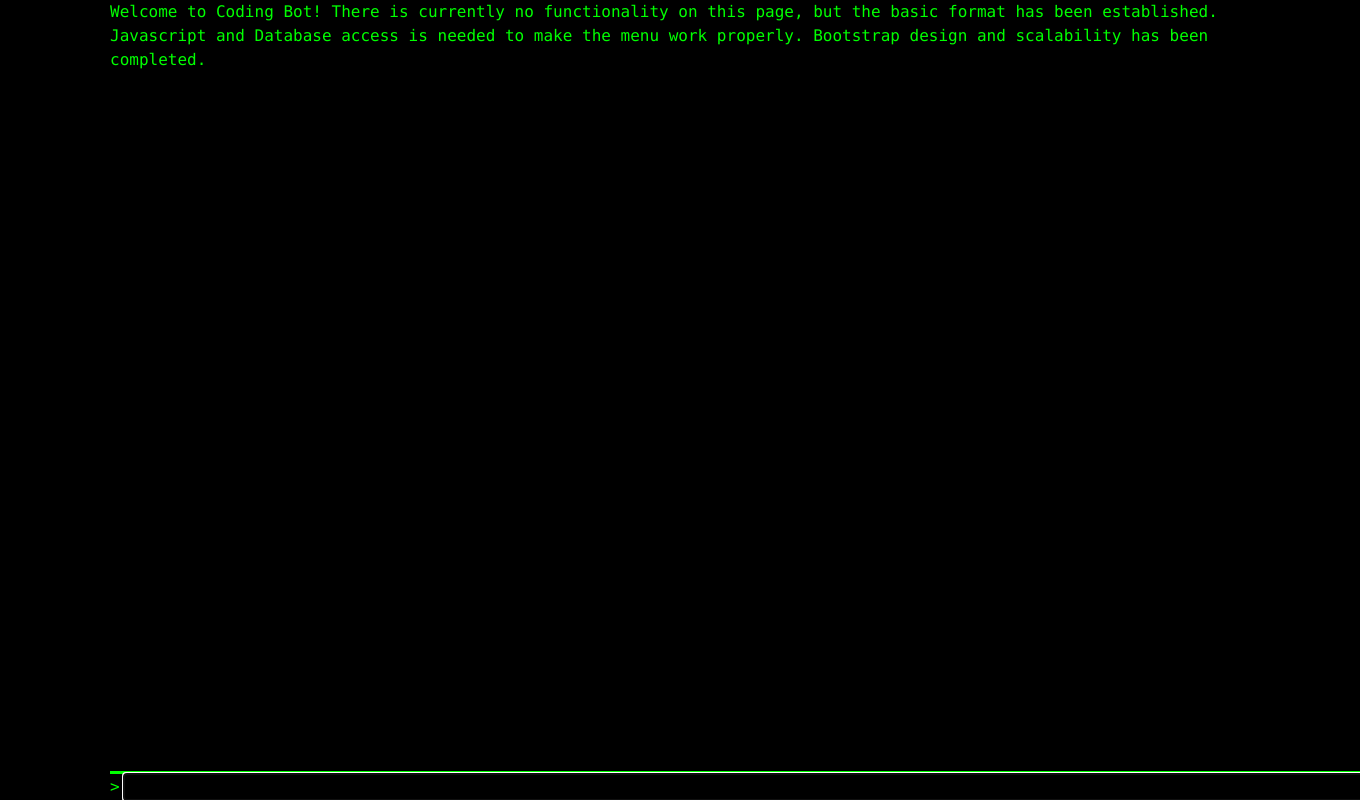
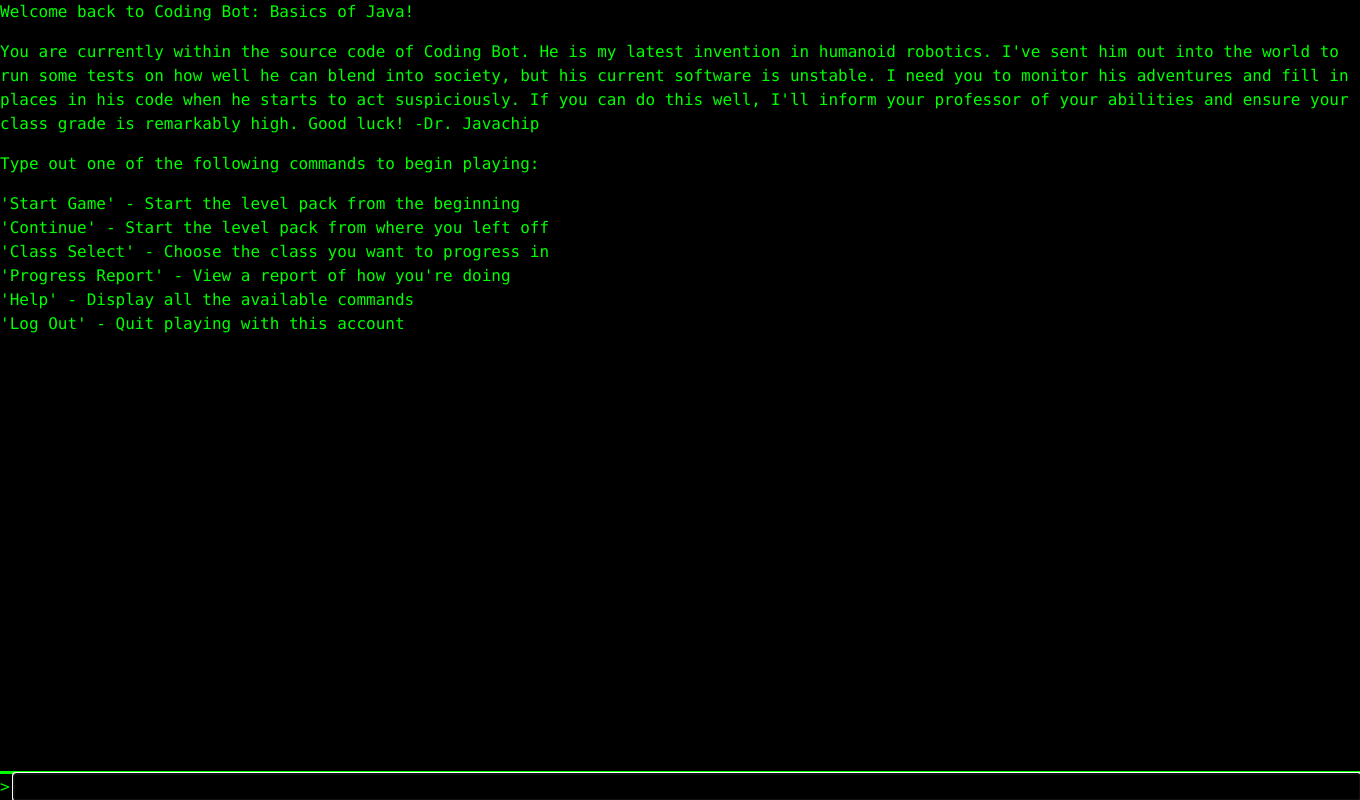
Before and after one commit to TheNinerSix/Coding-Bot, a Django app: page /student in a window 1360 px wide; the page is wider, and only the part inside the window is pictured. Run offline with Django 3.2, Linux system fonts and the light colour scheme; some libraries are stand-ins or nearby versions.

Commit message:
CSS Functionality Updates
Changed the CSS and HTML for index, register, studentGame, and studentMenu. Prior to now, the student pages didn't display the information properly for user functionality. Fixed focus colors on index and register.

```diff
--- a/CodingBotSite/accounts_app/static/accounts/controlOperations.js
+++ b/CodingBotSite/accounts_app/static/accounts/controlOperations.js
@@ -109,7 +109,6 @@ $(function(){
 function editClass() {
     document.getElementById("professorView").innerHTML =
     `
-              <h1>Edit Class 1</h1>
            <form action="professor.html" method="post" target="_self">
             <div class="form-group row">
                 <span class="col-sm-6">Class Name</span>
@@ -246,3 +245,7 @@ $(function(){
     </div>
     `
 }
+
+function menuCommands() {
+
+}
--- a/CodingBotSite/accounts_app/static/accounts/style.css
+++ b/CodingBotSite/accounts_app/static/accounts/style.css
@@ -14,7 +14,7 @@ body {
 .btn-outline-success {
 	display: block;
 	border-color: lime;
-	color: grey;
+	color: lime;
 	margin-left: auto;
 	margin-right: auto;
 	margin-bottom: 10px;
@@ -34,7 +34,7 @@ body {
 }
 
 /* override bootstrap css */
-.form-control {
+.form-control, .form-control:focus {
 	background-color: black;
 	color: lime;
 	font-family: "Lucida Console", Monaco, Monospace;
@@ -62,6 +62,25 @@ body {
 
 /* ID Styles ================================================================================================= */
 
+/*Container for the entire page*/
+#page {
+	max-width: none;
+}
+
+/*Holds content and commandLine*/
+#game {
+	display: block;
+	position: relative;
+	height: 100vh;
+}
+
+/*Display text for StudentMenu*/
+#contentLine {
+	position: relative;
+	overflow: auto;
+	height: calc(100% - 29px);
+}
+
 /* command line input field */
 #commandLine {
 	background-color: black;
@@ -72,15 +91,15 @@ body {
 
 /* command line input field */
 #inputLine {
-	position: absolute;
+	position: relative;
 	display: table;
 	border-top-style: solid;
 	width: 100%;
-	bottom: 0px;
 }
 
 /* set > size to text-size */
 #inputLine span {
+	background-color: black;
 	width: 14px;
 }
 
--- a/CodingBotSite/accounts_app/templates/accounts/index.html
+++ b/CodingBotSite/accounts_app/templates/accounts/index.html
@@ -24,7 +24,7 @@
 		<input class="form-control" type="email" name="email" placeholder="Email">
 		<input class="form-control" type="password" name="password" placeholder="Password">
 	</div>
-	<button type="submit" class="btn btn-outline-success">Submit</button>
+	<button type="submit" class="btn btn-outline-success">> Submit <</button>
 	</form>
 	<!--Links back to the registration page-->
 	<p id="toRegister">Are you a student and don't have an account? <a href="{% url 'register' %}">Register here!</a></p>
--- a/CodingBotSite/accounts_app/templates/accounts/register.html
+++ b/CodingBotSite/accounts_app/templates/accounts/register.html
@@ -33,7 +33,7 @@
 			</div>
 			<div class="col-sm-1"></div>
 		</div>
-		<button id="submit" type="submit" class="btn btn-outline-success">Submit</button>
+		<button id="submit" type="submit" class="btn btn-outline-success">> Submit <</button>
 	</form>
 </div>
 </body>
--- a/CodingBotSite/accounts_app/templates/accounts/studentMenu.html
+++ b/CodingBotSite/accounts_app/templates/accounts/studentMenu.html
@@ -14,15 +14,24 @@
 </head>
 <body>
 <!--Container for bootstrap organization-->
-<div class="container">
-	<div class="row">
-	<p>Welcome to Coding Bot!
-	There is currently no functionality on this page, but the basic format has been established.
-	Javascript and Database access is needed to make the menu work properly.
-	Bootstrap design and scalability has been completed.</p>
-	</div>
-	<!--These lines create the illusion of a command line input field-->
-	<div class="row">
+<div id="page" class="container">
+	<div id="game" class="row">
+		<div id="contentLine">
+			<p>Welcome back to Coding Bot: Basics of Java!</p>
+			<p>You are currently within the source code of Coding Bot. He is my latest invention in humanoid robotics.
+			I've sent him out into the world to run some tests on how well he can blend into society, but his current software is unstable.
+			I need you to monitor his adventures and fill in places in his code when he starts to act suspiciously.
+			If you can do this well, I'll inform your professor of your abilities and ensure your class grade is remarkably high.
+			Good luck! -Dr. Javachip</p>
+			<p>Type out one of the following commands to begin playing:</p>
+			<p>'Start Game' - Start the level pack from the beginning<br/>
+			'Continue' - Start the level pack from where you left off<br/>
+			'Class Select' - Choose the class you want to progress in<br/>
+			'Progress Report' - View a report of how you're doing<br/>
+			'Help' - Display all the available commands<br/>
+			'Log Out' - Quit playing with this account</p>
+		</div>
+		<!--These lines create the illusion of a command line input field-->
 		<div id="inputLine">
 			<span>></span>
 			<input type="text" id="commandLine" name="command" autofocus></input>
```
Also changed, not shown: CodingBotSite/game_app/static/game/style.css (+21 -2 lines), CodingBotSite/game_app/templates/game/studentGame.html (+7 -7 lines). Lines whose indentation alone changed are shown as unchanged.
